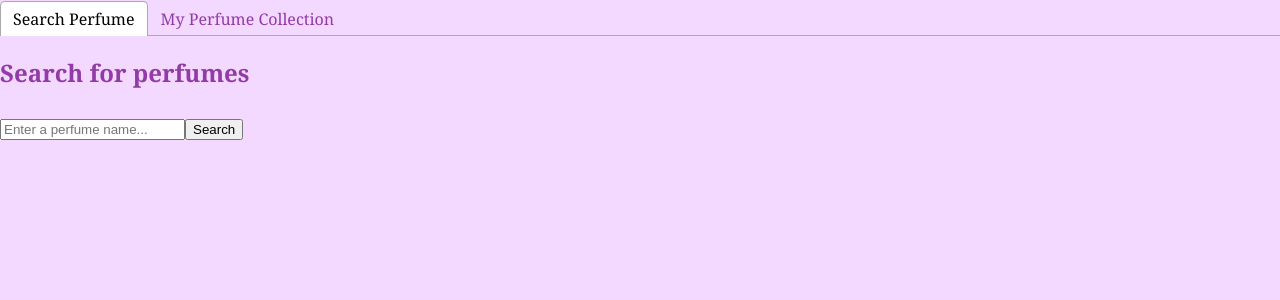
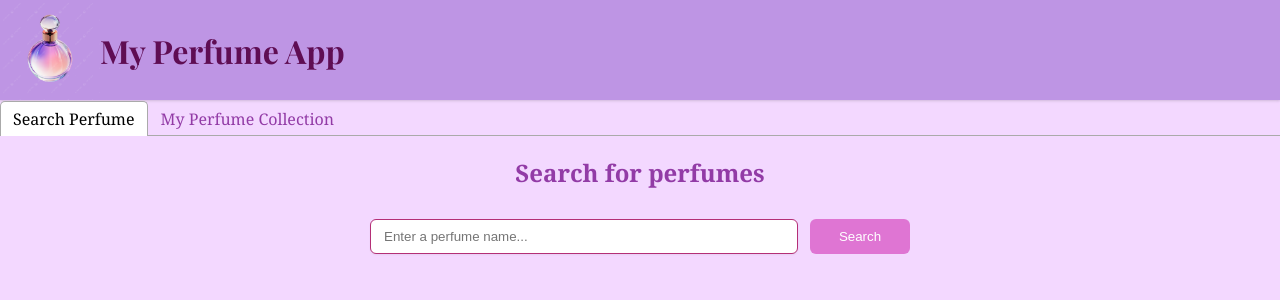
Before and after one commit to angelaprojtz/Perfume-App, a React (Vite) app in the folder frontend/: page / in a window 1280 px wide. Shown: the top 300 px of the page. Built offline with nearby package versions, Linux system fonts and the light colour scheme.

Commit message:
Made some UI changes

```diff
--- a/frontend/index.html
+++ b/frontend/index.html
@@ -1,6 +1,9 @@
 <!doctype html>
 <html lang="en">
   <head>
+    <link rel="preconnect" href="https://fonts.googleapis.com">
+<link rel="preconnect" href="https://fonts.gstatic.com" crossorigin>
+<link href="https://fonts.googleapis.com/css2?family=Playfair+Display:wght@400;500;600;700&display=swap" rel="stylesheet">
     <meta charset="UTF-8" />
     <meta name="viewport" content="width=device-width, initial-scale=1.0" />
     <title>Perfume Collection</title>
--- a/frontend/src/App.css
+++ b/frontend/src/App.css
@@ -11,6 +11,12 @@
 
 .perfume-search {
     margin-bottom: 2rem;
+
+    h2 {
+        display: flex;
+        justify-content: center;
+        align-items: center;
+    }
 }
 
 .perfume-results {
@@ -22,6 +28,8 @@
 
 .perfume-card {
     width: 200px;
+    border-radius: 10px;
+    background-color: rgb(255, 230, 250);
 }
 
 .perfume-details {
@@ -38,6 +46,7 @@
     width: 100%;
     height: auto;
     display: block;
+    border-radius: 10px;
 }
 
 .search-error {
@@ -47,3 +56,45 @@
 .search-success {
     color: seagreen;
 }
+
+header {
+    background-color: rgb(190, 149, 228);
+    width: 100%;
+    display: flex;
+    align-items: center;
+    font-family: "Playfair Display", serif;
+    box-shadow: 0px 1px 3px 0px rgba(0, 0, 0, 0.10), 0px 1px 2px 0px rgba(0, 0, 0, 0.06);
+
+    h1 {
+       color: rgb(95, 13, 83);
+    }
+
+    img {
+        height: 100px;
+        width: auto;
+    }
+}
+
+.search-form {
+    display: flex;
+    justify-content: center;
+    gap: 12px;
+
+    input {
+        border-radius: 6px;
+        border: 1px solid rgb(180, 47, 118);
+        box-shadow: 0px 1px 2px 0px rgba(0, 0, 0, 0.05);
+        flex-grow: 1;
+        padding: 9px 13px;
+        min-width: 150px;
+        max-width: 400px;
+    }
+
+    button {
+        border: none;
+        border-radius: 6px;
+        background-color: rgb(223, 117, 211);
+        color: white;
+        width: 100px;
+    }
+}
--- a/frontend/src/App.jsx
+++ b/frontend/src/App.jsx
@@ -1,13 +1,16 @@
 import { useState } from 'react'
 import './App.css'
-import PerfumeSearch from './PerfumeSearch'
-import PerfumeCollection from './PerfumeCollection'
+import Header from './components/Header'
+import PerfumeSearch from './components/PerfumeSearch'
+import PerfumeCollection from './components/PerfumeCollection'
 import {Tab, Tabs, TabList, TabPanel} from 'react-tabs'
 import "react-tabs/style/react-tabs.css"
 
 export default function App() {
 
   return (
+    <>
+    < Header />
     <Tabs>
       <TabList>
         <Tab>Search Perfume</Tab>
@@ -15,13 +18,14 @@ export default function App() {
       </TabList>
 
       <TabPanel>
-        <PerfumeSearch/>
+        < PerfumeSearch />
       </TabPanel>
 
       <TabPanel>
-        <PerfumeCollection/>
+        < PerfumeCollection />
       </TabPanel>
 
     </Tabs>
+    </>
   )
 }
--- /dev/null
+++ b/frontend/src/components/Header.jsx
@@ -0,0 +1,12 @@
+import headerImg from '../misc/perfumebottlepng.png';
+
+export default function Header () {
+    return(
+        <div className='headerArea'>
+            <header>
+                <img src={headerImg} alt="bottle"/>
+                <h1>My Perfume App</h1>
+            </header>
+        </div>
+    )
+}
--- a/frontend/src/PerfumeSearch.jsx
+++ b/frontend/src/components/PerfumeSearch.jsx
@@ -71,7 +71,7 @@ export default function PerfumeSearch() {
     <div className="perfume-search">
       <h2>Search for perfumes</h2>
 
-      <form onSubmit={searchPerfumes}>
+      <form className="search-form" onSubmit={searchPerfumes}>
         <input
           type="text"
           placeholder="Enter a perfume name..."
```
Also changed, not shown: frontend/src/components/PerfumeCollection.jsx (renamed from frontend/src/PerfumeCollection.jsx), frontend/src/misc/perfumebottlepng.png (added).
